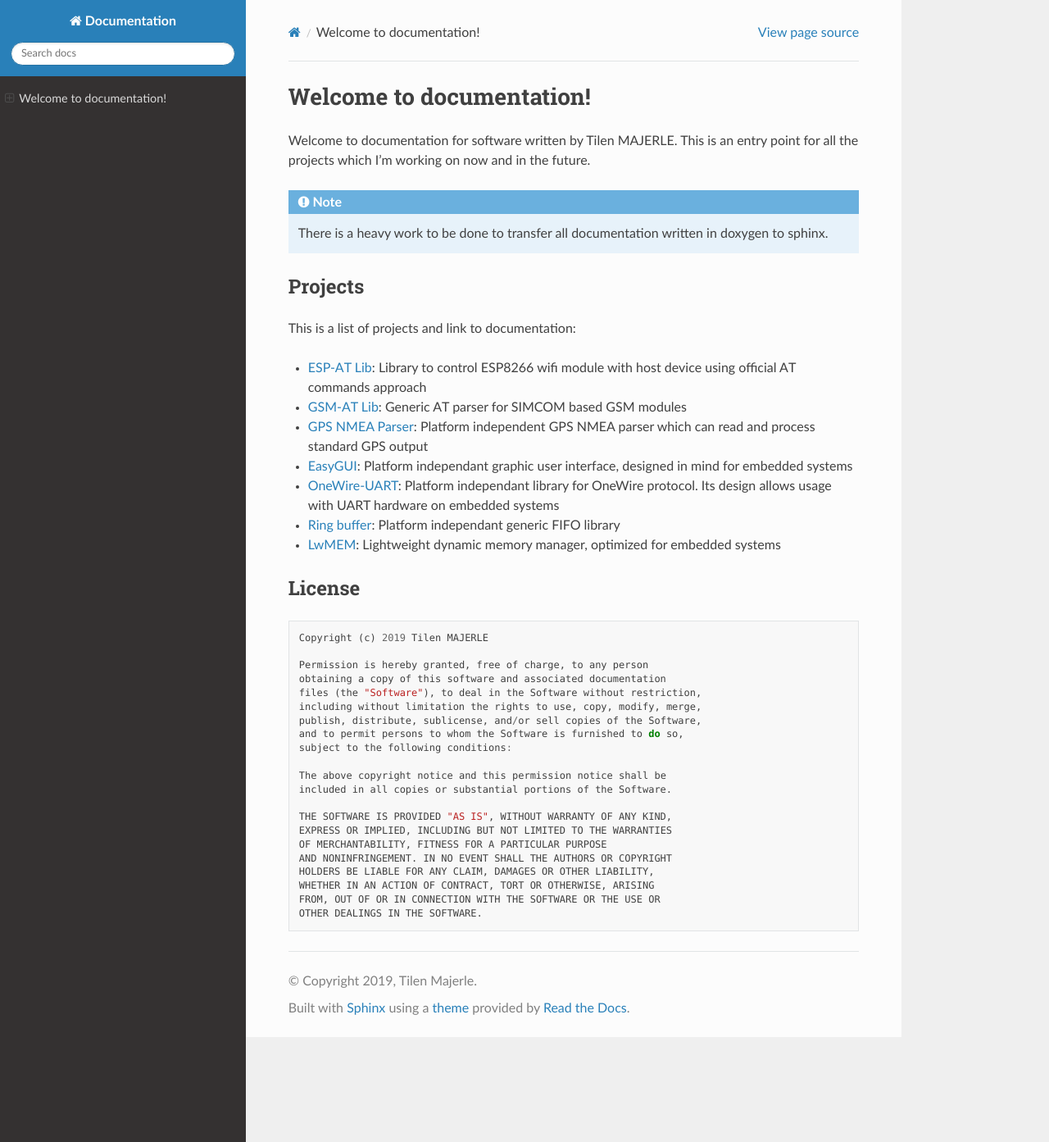
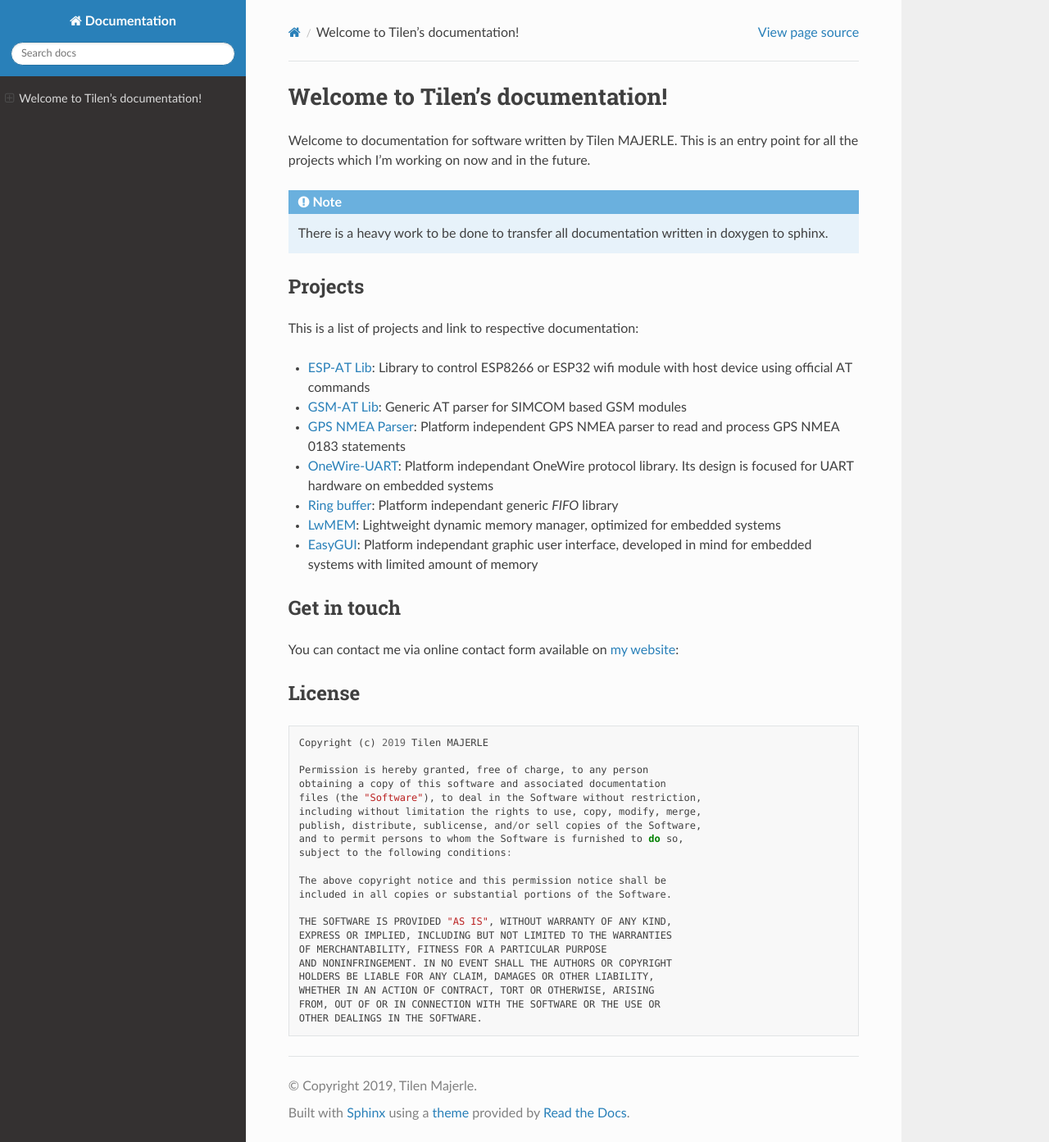
Before and after one commit to MaJerle/docs-majerle, a Sphinx documentation site: the page built from docs/index.rst, in a window 1280 px wide and 1393 px high. Shown: the whole window at 82% size. Built offline with Sphinx 7.4.7 and the Read the Docs theme 2.0.0, drawn with Linux system fonts in a browser that asks for light colours.

Commit message:
Update description for software

```diff
--- a/docs/index.rst
+++ b/docs/index.rst
@@ -1,5 +1,5 @@
-Welcome to documentation!
-=========================
+Welcome to Tilen's documentation!
+=================================
 
 Welcome to documentation for software written by Tilen MAJERLE.
 This is an entry point for all the projects which I'm working on now and in the future.
@@ -10,15 +10,20 @@ This is an entry point for all the projects which I'm working on now and in the
 Projects
 ^^^^^^^^
 
-This is a list of projects and link to documentation:
+This is a list of projects and link to respective documentation:
 
-* `ESP-AT Lib <https://majerle.eu/documentation/esp_at/html/index.html>`_: Library to control ESP8266 wifi module with host device using official AT commands approach
+* `ESP-AT Lib <https://majerle.eu/documentation/esp_at/html/index.html>`_: Library to control ESP8266 or ESP32 wifi module with host device using official AT commands
 * `GSM-AT Lib <https://majerle.eu/documentation/gsm_at/html/index.html>`_: Generic AT parser for SIMCOM based GSM modules
-* `GPS NMEA Parser <https://majerle.eu/documentation/gps/html/index.html>`_: Platform independent GPS NMEA parser which can read and process standard GPS output
-* `EasyGUI <https://majerle.eu/documentation/gui/html/index.html>`_: Platform independant graphic user interface, designed in mind for embedded systems
-* `OneWire-UART <https://majerle.eu/documentation/ow/html/index.html>`_: Platform independant library for OneWire protocol. Its design allows usage with UART hardware on embedded systems
-* `Ring buffer </projects/ringbuff>`_: Platform independant generic FIFO library
+* `GPS NMEA Parser <https://majerle.eu/documentation/gps/html/index.html>`_: Platform independent GPS NMEA parser to read and process GPS NMEA 0183 statements
+* `OneWire-UART <https://majerle.eu/documentation/ow/html/index.html>`_: Platform independant OneWire protocol library. Its design is focused for UART hardware on embedded systems
+* `Ring buffer </projects/ringbuff>`_: Platform independant generic `FIFO` library
 * `LwMEM <https://majerle.eu/documentation/lwmem/html/index.html>`_: Lightweight dynamic memory manager, optimized for embedded systems
+* `EasyGUI <https://majerle.eu/documentation/gui/html/index.html>`_: Platform independant graphic user interface, developed in mind for embedded systems with limited amount of memory
+
+Get in touch
+^^^^^^^^^^^^
+
+You can contact me via online contact form available on `my website <https://majerle.eu>`_:
 
 License
 ^^^^^^^
```
